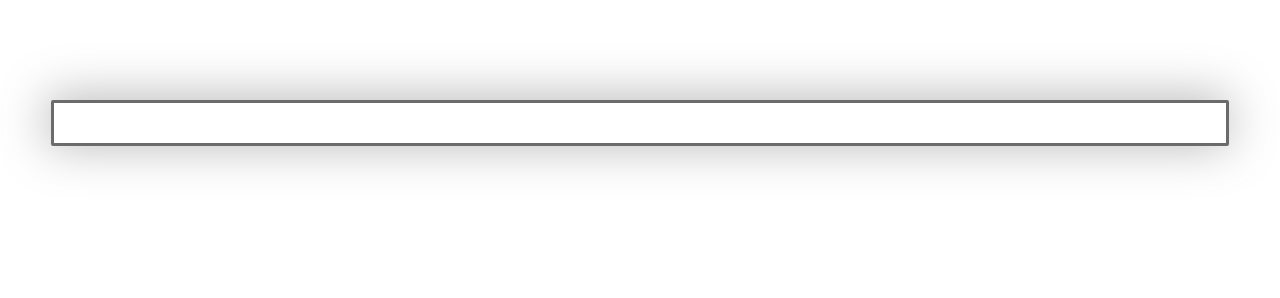
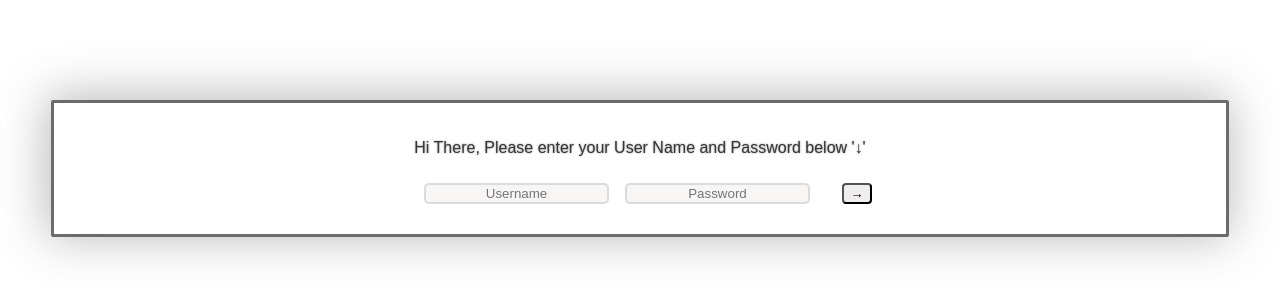
Before and after one commit to SaiDrive/Social, a plain HTML site: page index.html in a window 1280 px wide. Drawn offline with Linux system fonts and the light colour scheme; a web font is replaced by a local one.

Commit message:
created login inputs elements and added a new css class for fade out effect.

```diff
--- a/index.html
+++ b/index.html
@@ -10,7 +10,7 @@
 </head>
 <body>
     <div class="mainDiv">
-        <div id="root"  >
+        <div id="root">
         </div>
         <div>
             <audio id="audio-1" class="disabled" controls>
@@ -24,6 +24,11 @@
         <div>
             <p class="textError" id="invalidAnswer" >"You're smart enough to answer this, try again" </p>
         </div>
+        <div class="loginInput inputSubmitDiv">
+            <input class="userInput" type="text" placeholder="Username" name="text" id="userName">
+            <input class="userInput" type="password" placeholder="Password" name="text" id="password">
+            <button class="submitButton" type="submit" id="login">&#8594;</button>
+        </div>
         <div class="inputSubmitDiv">
             <input class="userInput" type="text" name="text" id="input-1">
             <button class="submitButton" type="submit" id="submit-1">&#8594;</button>
--- a/style.css
+++ b/style.css
@@ -31,13 +31,33 @@ body{
     display: none;
 }
 
+.loginSigUp{
+    text-align: center;
+    color: rgb(58, 55, 55);
+    padding: 10px;
+    font-family: 'Sono', sans-serif;
+    text-shadow: 0px 0px 2px #0000007d;
+}
+
 .text{
     text-align: left;
     color: rgb(58, 55, 55);
     padding: 10px;
     font-family: 'Sono', sans-serif;
     text-shadow: 0px 0px 2px #0000007d;
+    opacity: 0;
+    animation: fade-in 1s ease-in forwards;
 }
+
+@keyframes fade-in {
+    0% {
+        opacity: 0;
+    }
+    100% {
+        opacity: 1;
+    }
+}
+
 .topicText{
     text-align: left;
     color: rgba(0, 35, 232, 0.919);
@@ -72,6 +92,7 @@ body{
 }
 
 .userInput{
+    margin-right: 1rem;
     text-align: center;
     color: rgba(15, 15, 15, 0.582);
     border-color: rgba(26, 26, 27, 0.997);
```
